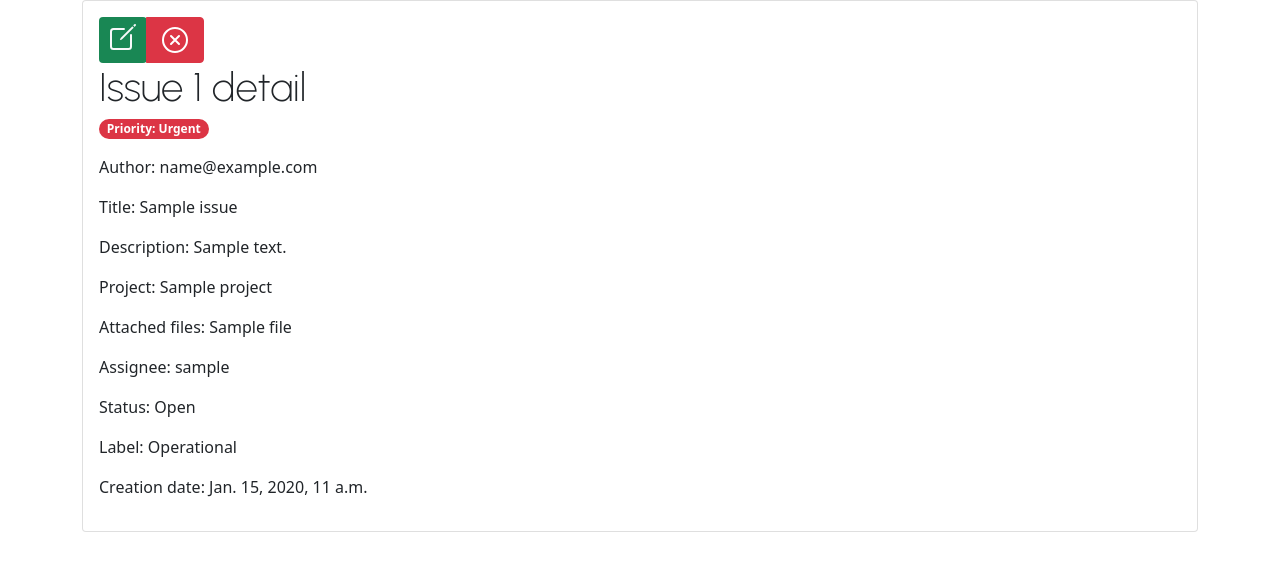
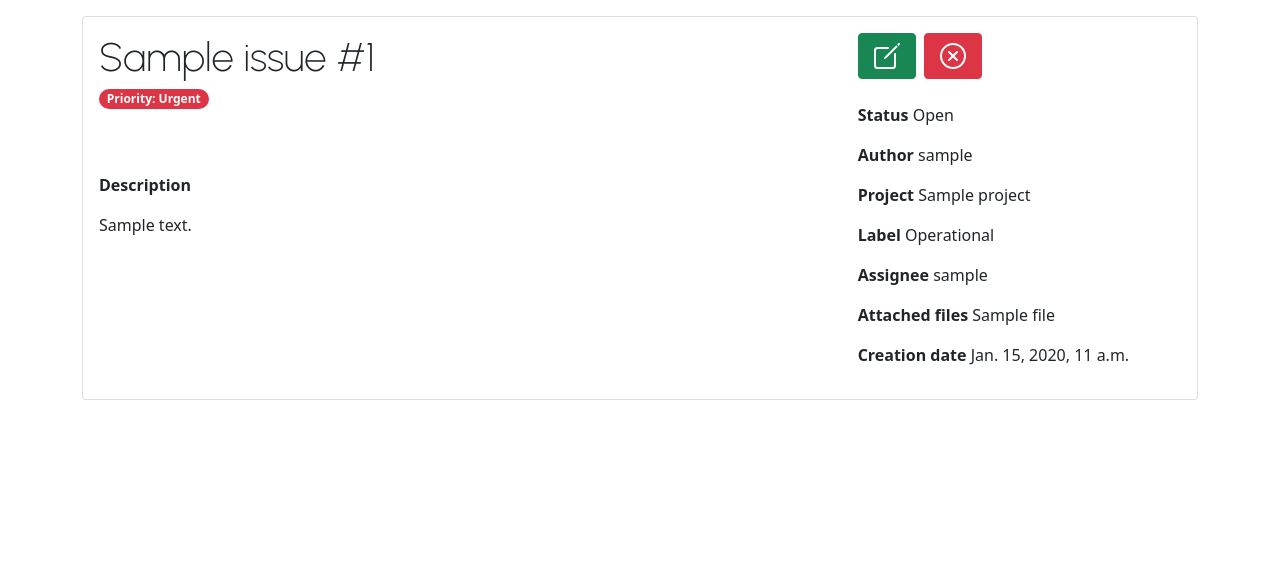
Before and after one commit to renataberoli/bug_catcher, a Django app: page /issue/1/ in a window 1280 px wide. Shown: the part 56-627 px from the top of the page. Run offline with Django 3.2, Linux system fonts and the light colour scheme; tables that the repository leaves empty hold one stand-in row (values such as "Sample post").

Commit message:
Improving UI

```diff
--- a/app/templates/issue/issue_detail.html
+++ b/app/templates/issue/issue_detail.html
@@ -1,18 +1,15 @@
 {% extends 'issue/base.html' %}
 
 {% block content %}
+    <div class="row mt-3">
+      <div class="col">
         <div class="card">
+            <div class="row">
+                <div class="col-lg-8">
                     <div class="card-body">
-            <div aria-label="Basic example" class="btn-group" role="group">
-                <a class="badge bg-success text-light"
-                   href="{% url 'issue_edit' pk=issue.pk %}">
-                    <ion-icon name="create-outline" size="large"></ion-icon>
-                </a>
-                <a class="btn btn-danger" href="{% url 'issue_delete' pk=issue.pk %}">
-                    <ion-icon name="close-circle-outline" size="large"></ion-icon>
-                </a>
-            </div>
-            <h1>Issue {{ issue.id }} detail</h1>
+                        <h1>{{ issue.title }} #{{ issue.id }}</h1>
+                        <div class="row">
+                            <div class="col-md-auto">
                                 {% if issue.priority == "1" %}
                                     <p class="badge rounded-pill bg-danger">Priority: {{ issue.get_priority_display }}</p>
                                 {% elif issue.priority == "2" %}
@@ -22,15 +19,55 @@
                                 {% else %}
                                     <p class="badge rounded-pill bg-success">Priority: {{ issue.get_priority_display }}</p>
                                 {% endif %}
-            <p>Author: {{ issue.author.email }}</p>
-            <p>Title: {{ issue.title }}</p>
-            <p>Description: {{ issue.description }}</p>
-            <p>Project: {{ issue.project }}</p>
-            <p>Attached files: {{ issue.attached_file }}</p>
-            <p>Assignee: {{ issue.assignee }}</p>
-            <p>Status: {{ issue.get_status_display }}</p>
-            <p>Label: {{ issue.get_label_display }}</p>
-            <p>Creation date: {{ issue.creation_date }}</p>
+                            </div>
+                        </div>
+                        <div class="row mt-5">
+                            <p><strong>Description</strong></p>
+                            <p>{{ issue.description }}</p>
+                        </div>
+                    </div>
+                </div>
+                <div class="col-lg-4">
+                    <div class="card-body">
+                        <div class="row g-2">
+                            <div class="col-md-auto">
+                                <a class="btn btn-success" href="{% url 'issue_edit' pk=issue.pk %}"
+                                   role="button">
+                                    <ion-icon name="create-outline" size="Large"></ion-icon>
+                                </a>
+                            </div>
+                            <div class="col-md-auto">
+                                <a class="btn btn-danger" href="{% url 'issue_delete' pk=issue.pk %}"
+                                   role="button">
+                                    <ion-icon name="close-circle-outline" size="Large"></ion-icon>
+                                </a>
+                            </div>
+                        </div>
+                        <div class="row mt-4">
+                            <p><strong>Status</strong> {{ issue.get_status_display }}</p>
+                        </div>
+                        <div class="row">
+                            <p><strong>Author</strong> {{ issue.author }}</p>
+                        </div>
+                        <div class="row">
+                            <p><strong>Project</strong> {{ issue.project }}</p>
+                        </div>
+                        <div class="row">
+                            <p><strong>Label</strong> {{ issue.get_label_display }}</p>
+                        </div>
+                        <div class="row">
+                            <p><strong>Assignee</strong> {{ issue.assignee }}</p>
+                        </div>
+                        <div class="row">
+                            <p><strong>Attached files</strong> {{ issue.attached_file }}</p>
+                        </div>
+                        <div class="row">
+                            <p><strong>Creation date</strong> {{ issue.creation_date }}</p>
+                        </div>
+                    </div>
+                </div>
+            </div>
+        </div>
       </div>
     </div>
 {% endblock %}
--- a/app/templates/issue/issues_list.html
+++ b/app/templates/issue/issues_list.html
@@ -1,7 +1,7 @@
 {% extends 'issue/base.html' %}
 
 {% block content %}
-    <div class="card mh-100">
+    <div class="card mh-100 mt-3">
         <div class="card-body">
             <h1>Issues List</h1>
             <form class="row g-4" action="." method="GET">
@@ -48,7 +48,7 @@
                 </div>
                 <div class="col-2">
                      <div class="form-floating">
-                        <select class="form-select" id="floatingSelect4" aria-label="Assigned to me" name="Assignee">
+                        <select class="form-select" id="floatingSelect4" aria-label="Assigned to me" name="assigned">
                             <option></option>
                             {% for user in users %}
                             <option value="{{ user }}">{{ user }}</option>
```
Also changed, not shown: app/templates/issue/issue_delete.html (+13 -10 lines), app/templates/issue/issue_edit.html (+9 -6 lines), app/templates/registration/login.html (+14 -5 lines), bug_catcher/settings.py (+3 -6 lines), app/forms.py (line endings or trailing spaces), app/static/css/app.css (line endings or trailing spaces). Lines whose indentation alone changed are shown as unchanged.
